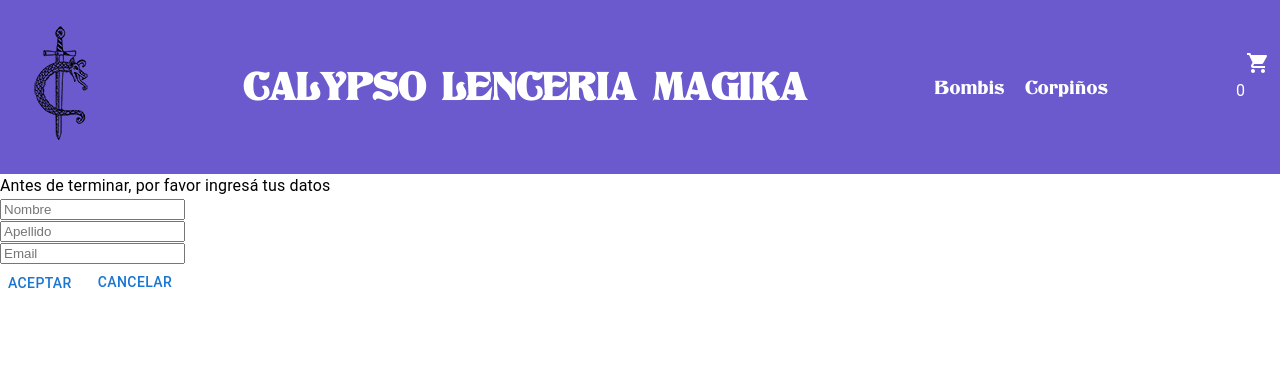
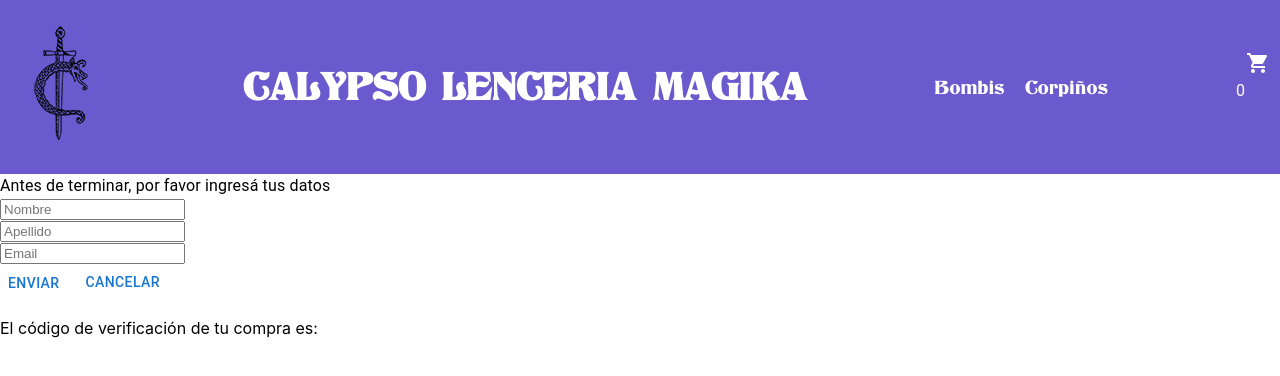
Before and after one commit to bbastieri/react-proyecto-bastieri, a React (Create React App) app: page /checkout in a window 1280 px wide. Shown: the top 376 px of the page. Built offline with nearby package versions, Linux system fonts and the light colour scheme.

Commit message:
firebase 2

```diff
--- a/src/components/Form/Form.jsx
+++ b/src/components/Form/Form.jsx
@@ -9,13 +9,9 @@ import { Typography, Button } from "@mui/material";
 
 const Form = () =>{
 
-    const { carrito, totalPrice } = useCartContext();
-
-    const [ userData, setUserData ] = useState({
-        Nombre: "",
-        Apellido: "",
-        Email: "",
-    })
+    const { carrito, totalPrice, clearCart } = useCartContext();
+    const [ userData, setUserData ] = useState({});
+    const [salesId, setSalesId] = useState ();
 
     const inputChange = (event) => {
         setUserData({
@@ -31,10 +27,14 @@ const Form = () =>{
             date: serverTimestamp(),
             total: totalPrice()
         })
-        .then(()=>{
+        .then((result)=>{
+            setSalesId(result.id);
             carrito.forEach(products => {
-                updateStock(products)
-            })
+                updateStock(products);
+            });
+            setTimeout(()=>{
+                clearCart();
+            },1000)
         })
     }
 
@@ -62,11 +62,13 @@ return (
            </div>
         </form>
         <div>
-           <Button type="Submit" onClick={finalizarCompra}>Aceptar</Button>
+           <Button type="Submit" onClick={finalizarCompra}>Enviar</Button>
            <Link className="Link-Home"to="/"><Button>Cancelar</Button></Link>
         </div>
     </Fragment>
-
+    <Fragment>
+        <p>El código de verificación de tu compra es: {salesId}</p>
+    </Fragment>
 </div>
 )
 
```
